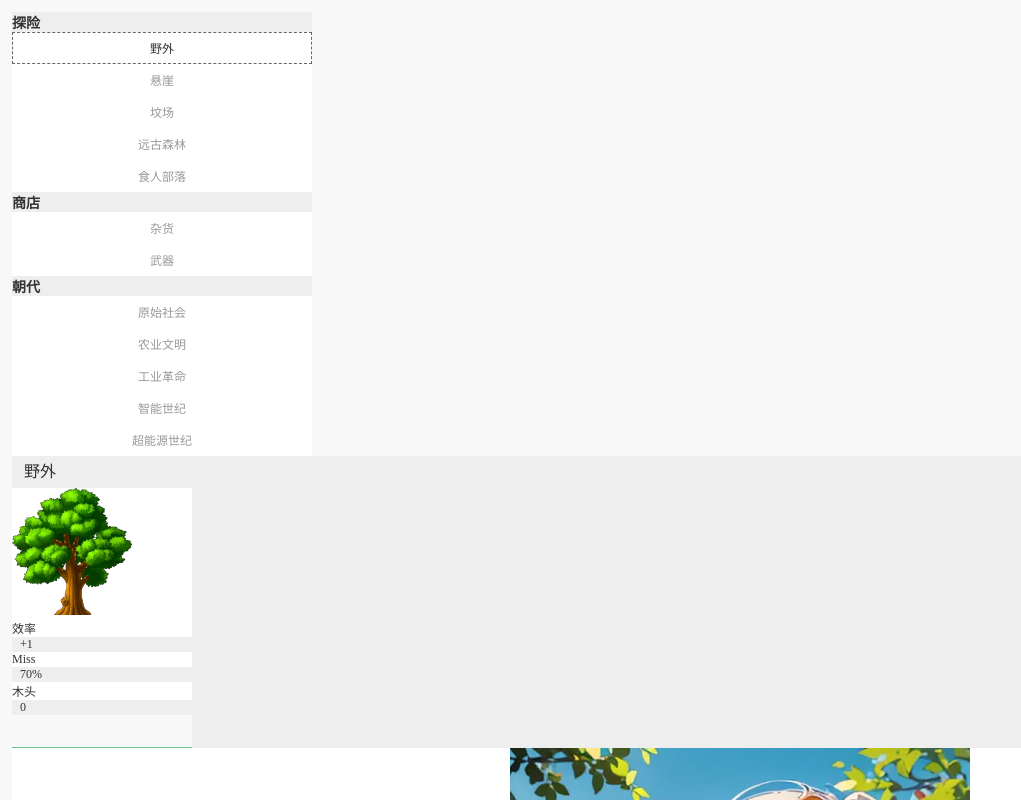
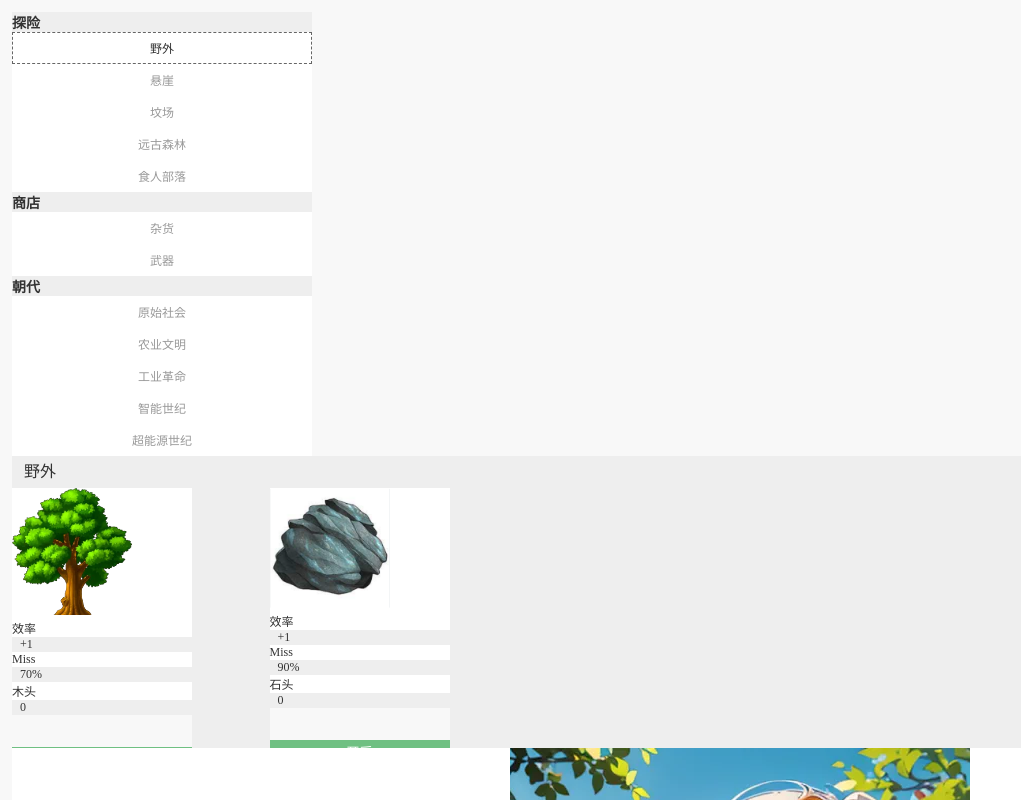
Before and after one commit to in-git/elfland, a Vue app: page /#/ in a window 1280 px wide. Shown: the whole page, without its empty margins (0-1021 px from the left). Built offline with nearby package versions, Linux system fonts and the light colour scheme.

Commit message:
添加石头开采

```diff
--- a/src/store/modules/backpack/types.ts
+++ b/src/store/modules/backpack/types.ts
@@ -20,9 +20,13 @@ export interface Material {
 export interface Backpack {
   /* 名字 */
   name: string;
+  flag: string;
   /* 图片 */
   src: string;
   /*  售价 */
   sellingPrice: number;
   total: number;
+  effect: {
+    [key: string]: any;
+  };
 }
--- a/src/views/home/assets/Materials.vue
+++ b/src/views/home/assets/Materials.vue
@@ -17,7 +17,7 @@
         <span>石头</span>
         <div class="flex">
           <span class="px-8">{{ material.stone.quantity }}</span>
-          <SwapVue :material="material.woods" name="woods">
+          <SwapVue :material="material.stone" name="stone">
             <span class="sale-button">
               <i class="bi-arrow-left-right bi"></i>
             </span>
--- a/src/views/home/assets/backpack/Backpack.vue
+++ b/src/views/home/assets/backpack/Backpack.vue
@@ -89,7 +89,8 @@
       if (e.name === current.value.name && e.total > 0) {
         e.total -= count.value;
         const userInfo = getUserInfo();
-        userInfo.money = e.sellingPrice * e.total;
+        userInfo.money += e.sellingPrice * count.value;
+        // eslint-disable-next-line no-alert
         alert('出售成功');
         showSalePanel.value = false;
       }
--- a/src/views/home/assets/components/Swap.vue
+++ b/src/views/home/assets/components/Swap.vue
@@ -1,7 +1,7 @@
 <template>
   <div class="swap">
     <div class="ml-4 relative">
-      <div class="cursor-pointer" @click="show = true">
+      <div class="cursor-pointer" @click="openSwap">
         <slot></slot>
       </div>
       <div
@@ -16,22 +16,21 @@
             @click="show = false"
           ></i>
         </div>
+        <div class="flex align-center">
           <input
             v-model="quantity"
             type="number"
             placeholder="输入要兑换的数量"
             :min="0"
+            :max="material.quantity"
             @keydown.enter="comfirm"
           />
+          <div class="all" @click="quantity = material.quantity">全部</div>
+        </div>
         <div class="flex gc-8">
-          <div>汇率</div>
+          <div>价值</div>
           <div>
-            <div class="text-12 text-666">
-              <span>木头 - 钱</span>
-            </div>
-            <div class="text-12 text-666">
-              <span class="tag">0.5 - 1</span>
-            </div>
+            {{ material.exchangeRatio * quantity }}
           </div>
         </div>
         <hr />
@@ -44,7 +43,7 @@
 </template>
 
 <script setup lang="ts">
-  import { onMounted, onUnmounted, ref } from 'vue';
+  import { ref, onMounted } from 'vue';
   import { onClickOutside } from '@vueuse/core';
   import { MaterialItem } from '@/store/modules/backpack/types';
   import { getUserInfo } from '@/store/modules/user/utils';
@@ -58,6 +57,10 @@
   const target = ref();
   const quantity = ref(0);
 
+  const openSwap = () => {
+    show.value = true;
+    quantity.value = Math.ceil(props.material.quantity / 2);
+  };
   const comfirm = () => {
     if (quantity.value > props.material.quantity || quantity.value < 0) {
       quantity.value = 0;
@@ -109,5 +112,16 @@
         background-color: var(--warning);
       }
     }
+    .all {
+      padding: 0 4px;
+      white-space: nowrap;
+      font-size: 12px;
+      line-height: 24px;
+      cursor: pointer;
+      &:hover {
+        background-color: #999;
+        color: white;
+      }
+    }
   }
 </style>
--- a/src/views/home/sidebar/AdeventureList.vue
+++ b/src/views/home/sidebar/AdeventureList.vue
@@ -1,12 +1,12 @@
 <template>
   <div class="adventrue-list h-100 p-12">
     <div
-      v-for="(item, key) in data"
+      v-for="(item, key) in comData"
       :key="key"
-      class="card px-12 py-4 flex flex-col gr-4"
+      class="card px-12 py-4 flex flex-col gr-4 justify-between"
     >
       <div class="text-center relative">
-        <img :src="tree" width="120" />
+        <img :src="item.src" width="120" />
       </div>
       <div class="flex justify-between">
         <div
@@ -18,7 +18,7 @@
         </div>
         <div class="flex gc-4" :class="[item.tips === 'miss' ? 'miss' : '']">
           <div>Miss</div>
-          <div class="tag"> {{ item.miss * 100 }}% </div>
+          <div class="tag"> {{ (item.miss * 100).toFixed(0) }}% </div>
         </div>
       </div>
       <div class="flex justify-between">
@@ -27,7 +27,13 @@
           <div class="tag"> {{ getMaterialInfo(item).quantity }} </div>
         </div>
       </div>
-      <div class="tool"></div>
+      <div class="tool">
+        <ul v-if="item.imgs" class="flex gc-4 h-100 w-100 px-12">
+          <li v-for="(m, n) in item.imgs" :key="n" class="flex flex-s">
+            <img :src="m" width="24" />
+          </li>
+        </ul>
+      </div>
       <div class="allow button relative" @click="dig(item)">
         <button> 开采 </button>
       </div>
@@ -37,11 +43,12 @@
 
 <script setup lang="ts">
   import tree from '@/assets/stage/tree.webp';
-  import { getMaterial } from '@/store/modules/backpack/utils';
+  import { getMaterial, getBackpack } from '@/store/modules/backpack/utils';
   import { Material } from '@/store/modules/backpack/types';
+  import { computed } from 'vue';
   import { AddventureType } from './addventure';
 
-  defineProps<{
+  const props = defineProps<{
     data: AddventureType[];
   }>();
 
@@ -65,16 +72,35 @@
       item.tips = false;
     }, 500);
   };
+
   /* 开采/挖掘 */
   const dig = (item: AddventureType) => {
     getTips(item);
   };
-  /* 合并装备属性 */
-  const merge = (item) => {};
+
   const getMaterialInfo = (item: AddventureType) => {
     const meterialInfo = getMaterial();
     return meterialInfo[item.flag];
   };
+
+  const comData = computed(() => {
+    const backpack = getBackpack();
+    return props.data.map((e) => {
+      e.imgs = [];
+      e.tools.forEach((m) => {
+        backpack.data.forEach((v) => {
+          if (m === v.flag && v.total > 0) {
+            // eslint-disable-next-line no-restricted-syntax, guard-for-in
+            for (const key in v.effect) {
+              e[key] += v.effect[key];
+            }
+            e.imgs.push(v.src);
+          }
+        });
+      });
+      return e;
+    });
+  });
 </script>
 
 <style lang="scss" scoped>
--- a/src/views/home/sidebar/Market.vue
+++ b/src/views/home/sidebar/Market.vue
@@ -44,7 +44,10 @@
           <div class="text-36">
             {{ alertWindow.name }} <span class="text-12">x1</span></div
           >
-          <div class="close text-16" @click="alertWindow.show = false">
+          <div
+            class="close cursor-pointer text-16"
+            @click="alertWindow.show = false"
+          >
             确定
           </div>
         </div>
@@ -90,6 +93,8 @@
           /* 降价出售逻辑 */
           sellingPrice: item.price * 0.8,
           total: 1,
+          effect: item.effect,
+          flag: item.flag,
         });
       }
     } else {
--- a/src/views/home/sidebar/addventure.ts
+++ b/src/views/home/sidebar/addventure.ts
@@ -13,6 +13,11 @@ export interface AddventureType {
   name: string;
   /* 标识，和背包或者其他地方对应 */
   flag: string;
+  /* 工具,用于加成收益 */
+  tools: string[];
+  /* 条件：当采矿时，需要改条件才能开采 */
+  condition: string[];
+
   /* 用于一些自定义的提示,这类属性自定义即可 */
   [key: string]: any;
 }
@@ -34,6 +39,18 @@ const addventureList: DataList[] = [
         miss: 0.7,
         accumulative: 1,
         flag: 'woods',
+        tools: ['axe'],
+        condition: [],
+      },
+      {
+        src: importAssets('stage/stone.png'),
+        name: '石头',
+        price: 1,
+        miss: 0.9,
+        accumulative: 1,
+        flag: 'stone',
+        tools: ['pickaxe'],
+        condition: ['pickaxe'],
       },
     ],
   },
--- a/src/views/home/sidebar/market.ts
+++ b/src/views/home/sidebar/market.ts
@@ -1,4 +1,5 @@
 import pickaxe from '@/assets/market/pickaxe.png';
+import axe from '@/assets/market/axe.png';
 import { Commodity } from '../types';
 
 export interface CommodityList {
@@ -10,10 +11,25 @@ const market: CommodityList[] = [
     name: '杂货 ',
     data: [
       {
+        name: '斧头',
+        price: 10,
+        desc: ['提高开采树木的效率', '降低miss几率40%'],
+        src: axe,
+        flag: 'axe',
+        effect: {
+          /* miss几率 */
+          miss: -0.4,
+          /* 伐木效率 */
+          accumulative: 2,
+        },
+      },
+      {
         name: '镐',
-        price: 10,
+        price: 200,
         desc: ['有了镐才能开采矿石'],
         src: pickaxe,
+        flag: 'pickaxe',
+        effect: {},
       },
     ],
   },
```
Also changed, not shown: src/views/home/types.ts (+7 -0 lines), src/assets/market/axe.png (added), src/assets/stage/stone.png (added). Lines whose indentation alone changed are shown as unchanged.
